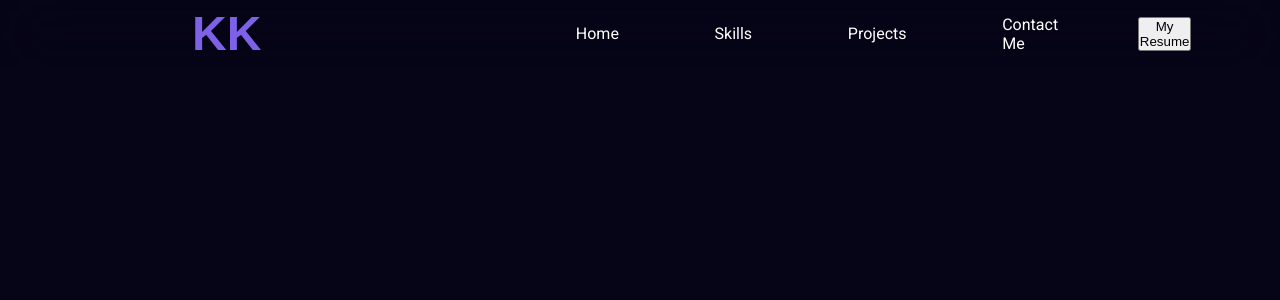
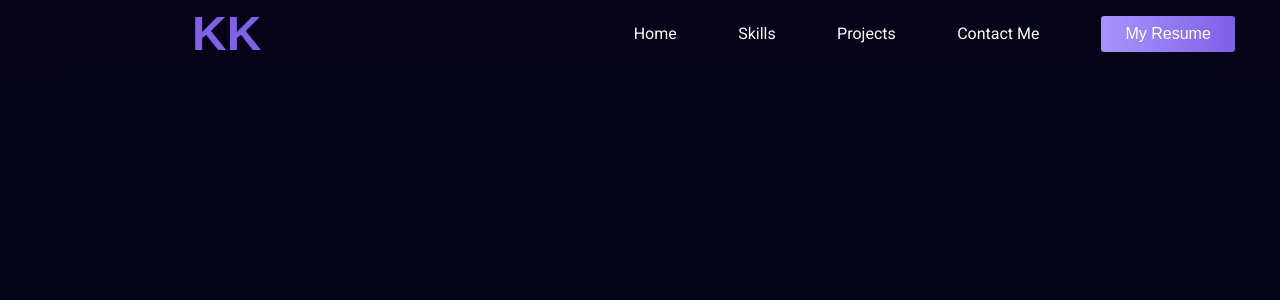
Before and after one commit to zexcv/PersonalPageSCSS, a React (Create React App) app in the folder my-page/: page / in a window 1280 px wide. Shown: the top 300 px of the page. Built offline with nearby package versions, Linux system fonts and the light colour scheme; a web font is replaced by a local one.

Commit message:
navbar style

```diff
--- a/my-page/src/components/Navbar.jsx
+++ b/my-page/src/components/Navbar.jsx
@@ -39,9 +39,9 @@ export default function Navbar() {
             </li>
             <button className="resume-btn">My Resume</button>
           </ul>
-          {/* <button className="menu-btn" onClick={toggleMenu}>
+          <button className="menu-btn" onClick={toggleMenu}>
             <FontAwesomeIcon icon={openMenu ? faX : faBars} />
-          </button> */}
+          </button>
         </div>
       </nav>
     </>
--- a/my-page/src/css/navbar.component.css
+++ b/my-page/src/css/navbar.component.css
@@ -1,6 +1,6 @@
 .nav-wrapper {
   background-color: rba(0, 0, 0, 0.2);
-  width: 100dvw;
+  width: 100vw;
   padding-block: 0.5%;
   position: sticky;
   top: 0;
@@ -14,6 +14,7 @@
   color: #7e61e7;
 }
 .nav-wrapper .nav-content {
+  white-space: nowrap;
   font-family: "Roboto", sans-serif;
   max-width: 70%;
   display: flex;
@@ -26,13 +27,67 @@
   align-items: center;
   justify-content: center;
   list-style: none;
-  gap: 15%;
-}
-.nav-wrapper .nav-content ul li {
-  margin: 0 1rem;
+  gap: 20%;
 }
 .nav-wrapper .nav-content ul .menu-item {
   text-decoration: none;
   font-size: 1rem;
   color: white;
+  position: relative;
+}
+.nav-wrapper .nav-content ul .menu-item::before {
+  content: " ";
+  width: 2rem;
+  height: 0.2rem;
+  background: linear-gradient(90deg, #a993fe 0%, #7e61e7 100%);
+  border-radius: 0.5rem;
+  position: absolute;
+  bottom: -0.6rem;
+  opacity: 0;
+  transform: translateX(-1.5rem);
+  transition: all 0.2s ease;
+}
+.nav-wrapper .nav-content ul .menu-item:hover::before {
+  width: 100%;
+  transform: translateX(0);
+  opacity: 1;
+}
+.nav-wrapper .nav-content ul .resume-btn {
+  display: flex;
+  align-items: center;
+  justify-content: center;
+  font-size: 1rem;
+  color: #fff;
+  background: linear-gradient(90deg, #a993fe 0%, #7e61e7 100%);
+  padding: 3% 8%;
+  border: none;
+  outline: 1.5px solid transparent;
+  border-radius: 0.2rem;
+  transition: all 0.3s ease;
+  cursor: pointer;
+}
+.nav-wrapper .nav-content ul .resume-btn:hover {
+  color: #a993fe;
+  background: #000;
+  outline: 1.5px solid #a993fe;
+}
+.nav-wrapper .menu-btn {
+  display: flex;
+  align-items: center;
+  justify-content: center;
+  width: 2.5rem;
+  height: 2.5rem;
+  font-size: 1.5rem;
+  border: none;
+  border-radius: 0.4rem;
+  color: #fff;
+  background: linear-gradient(90deg, #a993fe 0%, #7e61e7 100%);
+  cursor: pointer;
+  transition: all 0.4 ease;
+  display: none;
+}
+.nav-wrapper .menu-btn:hover {
+  color: #a993fe;
+  background: #000;
+  border: 1px solid #a993fe;
 }/*# sourceMappingURL=navbar.component.css.map */
--- a/my-page/src/styles/global.scss
+++ b/my-page/src/styles/global.scss
@@ -6,6 +6,8 @@ $gradient: 90deg, #a993fe 0%, #7e61e7 100%;
 $page-background: #060417;
 $base-color: #7e61e7;
 $black-translusent: rba(0,0,0,0.2);
+//FONTS
+$nav-size: 1rem;
 
 @mixin flex-center {
     display:flex;
--- a/my-page/src/styles/navbar.component.scss
+++ b/my-page/src/styles/navbar.component.scss
@@ -1,40 +1,89 @@
-@import '../styles/global.scss';
+@import "../styles/global.scss";
 
-
-.nav-wrapper{
+.nav-wrapper {
   background-color: $black-translusent;
-    width: 100dvw;
+  width: 100vw;
   padding-block: 0.5%;
   position: sticky;
   top: 0;
   z-index: 30;
   backdrop-filter: blur(30px);
-    .initials{
+  .initials {
     font-family: "Whisper", sans-serif;
     font-size: 3rem;
     font-weight: bold;
     color: $base-color;
   }
-    .nav-content{
+  .nav-content {
+    white-space: nowrap;
     font-family: "Roboto", sans-serif;
     max-width: 70%;
     display: flex;
     align-items: center;
     justify-content: space-between;
     margin: 0 auto;
-        ul{
+    ul {
       @include flex-center;
       list-style: none;
-            gap: 15%;
-            li{
-                margin: 0 1rem;
+      gap: 20%;
+      .menu-item {
+        text-decoration: none;
+        font-size: $nav-size;
+        color: white;
+        position: relative;
+        &::before {
+          content: " ";
+          width: 2rem;
+          height: 0.2rem;
+          background: linear-gradient($gradient);
+          border-radius: 0.5rem;
+          position: absolute;
+          bottom: -0.6rem;
+          opacity: 0;
+          transform: translateX(-1.5rem);
+          transition: all 0.2s ease;
         }
-            .menu-item{
-                text-decoration: none;
-                font-size: 1rem;
-                color: white;
+        &:hover::before {
+          width: 100%;
+          transform: translateX(0);
+          opacity: 1;
+        }
+      }
+      .resume-btn {
+        @include flex-center;
+        font-size: $nav-size;
+        color: #fff;
+        background: linear-gradient($gradient);
+        padding: 3% 8%;
+        border: none;
+        outline: 1.5px solid transparent;
+        border-radius: 0.2rem;
+        transition: all 0.3s ease;
+        cursor: pointer;
+        &:hover {
+          color: #a993fe;
+          background: #000;
+          outline: 1.5px solid #a993fe;
         }
       }
     }
-
   }
+  .menu-btn {
+    @include flex-center;
+    width: 2.5rem;
+    height: 2.5rem;
+    font-size: 1.5rem;
+    border: none;
+    border-radius: 0.4rem;
+    color: #fff;
+    background: linear-gradient($gradient);
+    cursor: pointer;
+    transition: all 0.4 ease;
+    display: none;
+    &:hover {
+      color: #a993fe;
+      background: #000;
+      border: 1px solid #a993fe;
+    }
+  }
+}
```
Also changed, not shown: 1 other file (tests, documents, lock files or other folders). Lines whose indentation alone changed are shown as unchanged.
